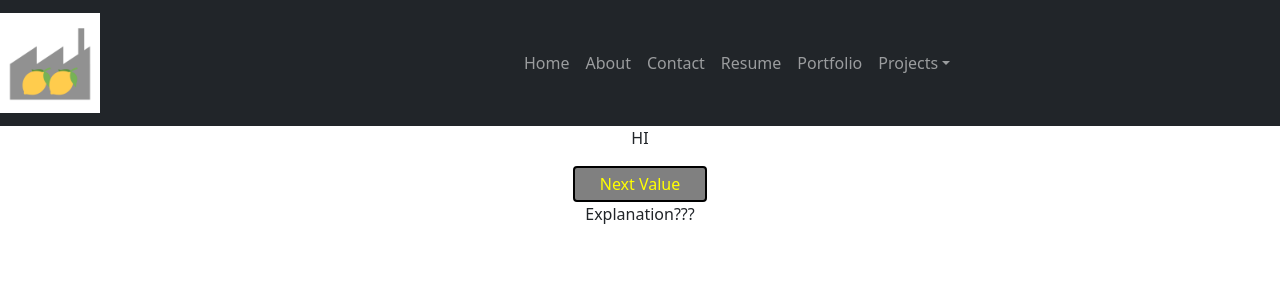
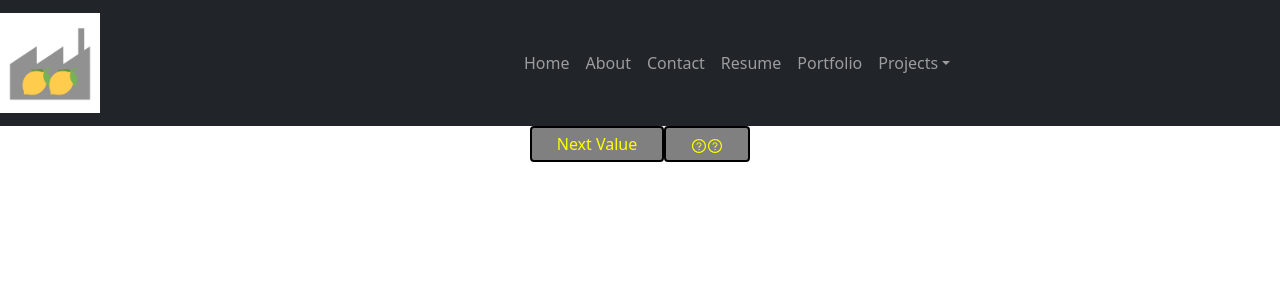
Before and after one commit to rkimpins/lemoncorp, a React (Create React App) app: page /IntegerSequences in a window 1280 px wide. Shown: the top 300 px of the page. Built offline with nearby package versions, Linux system fonts and the light colour scheme.

Commit message:
Added toggle info button and empty function calls

```diff
--- a/package.json
+++ b/package.json
@@ -11,6 +11,7 @@
     "react-bootstrap": "^1.6.0",
     "react-charts": "^2.0.0-beta.7",
     "react-dom": "^17.0.2",
+    "react-icons": "^4.2.0",
     "react-modal": "^3.13.1",
     "react-modal-image": "^2.5.0",
     "react-playing-card": "^0.2.5",
--- a/src/components/Projects/IntegerSequences/IntegerSequences.js
+++ b/src/components/Projects/IntegerSequences/IntegerSequences.js
@@ -1,4 +1,5 @@
 import React, { Component } from 'react';
+import {AiOutlineQuestionCircle} from 'react-icons/ai';
 
 
 class IntegerSequences extends Component {
@@ -6,6 +7,7 @@ class IntegerSequences extends Component {
 		selectedSequence: "test",
 		currentlyDisplayedValues: [],
 		generatedValues: [],
+		showInformation: false,
 	}
 
 	generateValues = () => {
@@ -23,6 +25,25 @@ class IntegerSequences extends Component {
 			currentlyDisplayedValues: currentValues,
 		});
 	}
+
+	generateVanEckSequence = () => {
+	}
+	generateLevineSequence = () => {
+	}
+	generateNonRepeatingBinarySequence = () => {
+		//1 + 0 + 01 + 0110 + 01101001 + 011010011001 + 0110100110010110 + ...
+	}
+	gejneratePrimeNumbersSequence = () => {
+	}
+	/*
+	https://en.wikipedia.org/wiki/List_of_integer_sequences
+	Recamán's sequence, A005132
+    The Busy Beaver problem, A060843
+    The Catalan numbers, A000108
+    The prime numbers, A000040
+    The Mersenne primes, A000043 and A000668
+    The Fibonacci numbers, A000045
+	*/
 
 	generateFibonacciSequence = () => {
 		var generatedValues;
@@ -45,15 +66,29 @@ class IntegerSequences extends Component {
 		console.log("[IntegerSequences] generatedValues: ", generatedValues);
 
 	}
+	toggleShowInformation = () => {
+		this.setState({
+			showInformation: !this.state.showInformation,
+		});
+	}
+
 
 	render () {
+		var info;
+		if (this.state.showInformation) {
+			info = "Hello";
+		} else {
+			info = "";
+		}
+
 		return (
 			<React.Fragment>
-				<p>HI</p>
 				<button onClick={this.displayAnotherValue}>Next Value</button>
-				<p>Explanation???</p>
+				<button onClick={this.toggleShowInformation}><AiOutlineQuestionCircle/><AiOutlineQuestionCircle/></button>
 				<p>{this.state.currentlyDisplayedValues.map(String).join(", ")}</p>
 				<p>{this.state.generatedValues.map(String).join(", ")}</p>
+				{info}
+
 			</React.Fragment>
 		);
 	};
```
Also changed, not shown: 1 other file (tests, documents, lock files or other folders).
